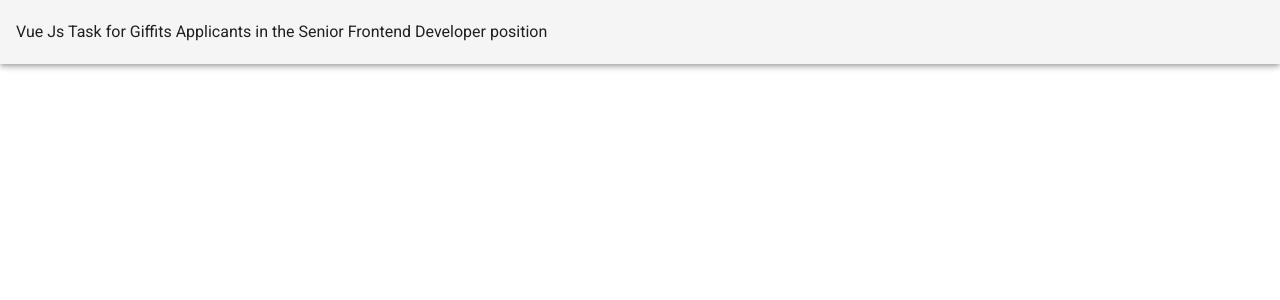
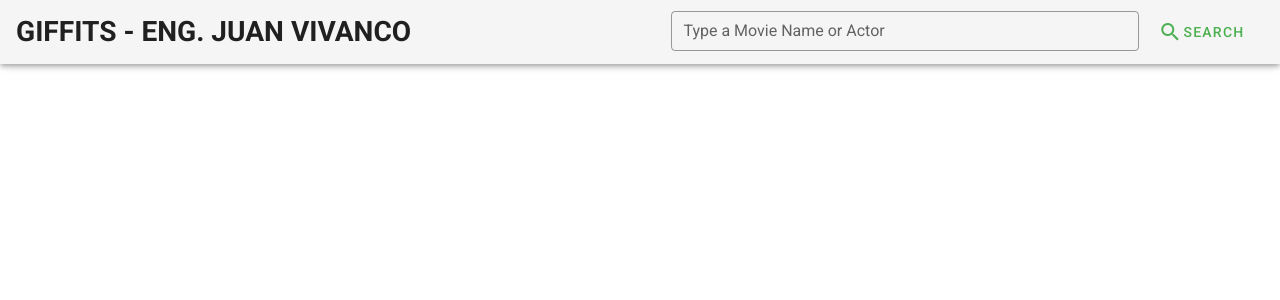
Before and after one commit to juansvc/open-movie-browser, a Vue app: page /search/1 in a window 1280 px wide. Shown: the top 300 px of the page. Built offline with nearby package versions, Linux system fonts and the light colour scheme.

Commit message:
Update App.vue - Change title, added toolbar, search component, data and method

```diff
--- a/src/App.vue
+++ b/src/App.vue
@@ -1,7 +1,26 @@
 <template>
   <v-app>
      <v-app-bar app>
-      Vue Js Task for Giffits Applicants in the Senior Frontend Developer position
+       <!-- Title toolbar -->
+      <v-toolbar-title class="headline text-uppercase">
+        <h3>Giffits - Eng. Juan Vivanco</h3>
+      </v-toolbar-title>
+      <v-spacer></v-spacer>
+      <v-flex sm="3" md="2">
+        <!-- Search text field -->
+        <v-text-field
+          outlined
+          color="green"
+          dense
+          class="mt-6 mx-auto"
+          label="Type a Movie Name or Actor"
+          v-model="search"
+        ></v-text-field>
+      </v-flex>
+      <!-- Search button -->
+      <v-btn text color="green" large @click="search" @keyup.enter.native="search">
+        <v-icon>mdi-magnify</v-icon>Search
+      </v-btn>
     </v-app-bar>
 
     <v-content>
@@ -17,5 +36,17 @@
   components: {
   },
 
+  // String to send for search
+  data() {
+    return {
+      search: ""
+    };
+  },
+  // Methon for search movies
+  methods: {
+    search() {
+      this.search = "";
+    }
+  }
 };
 </script>
```
